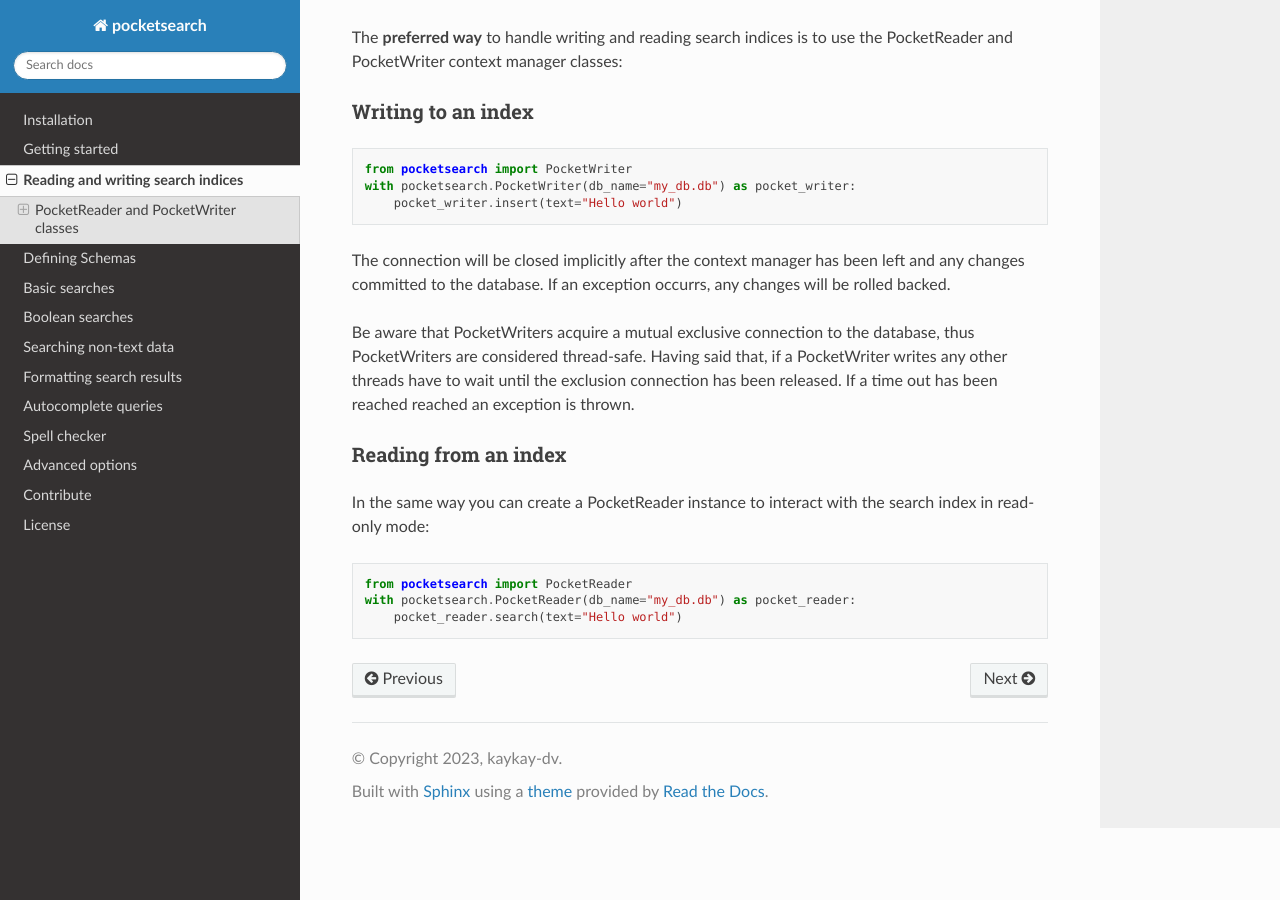
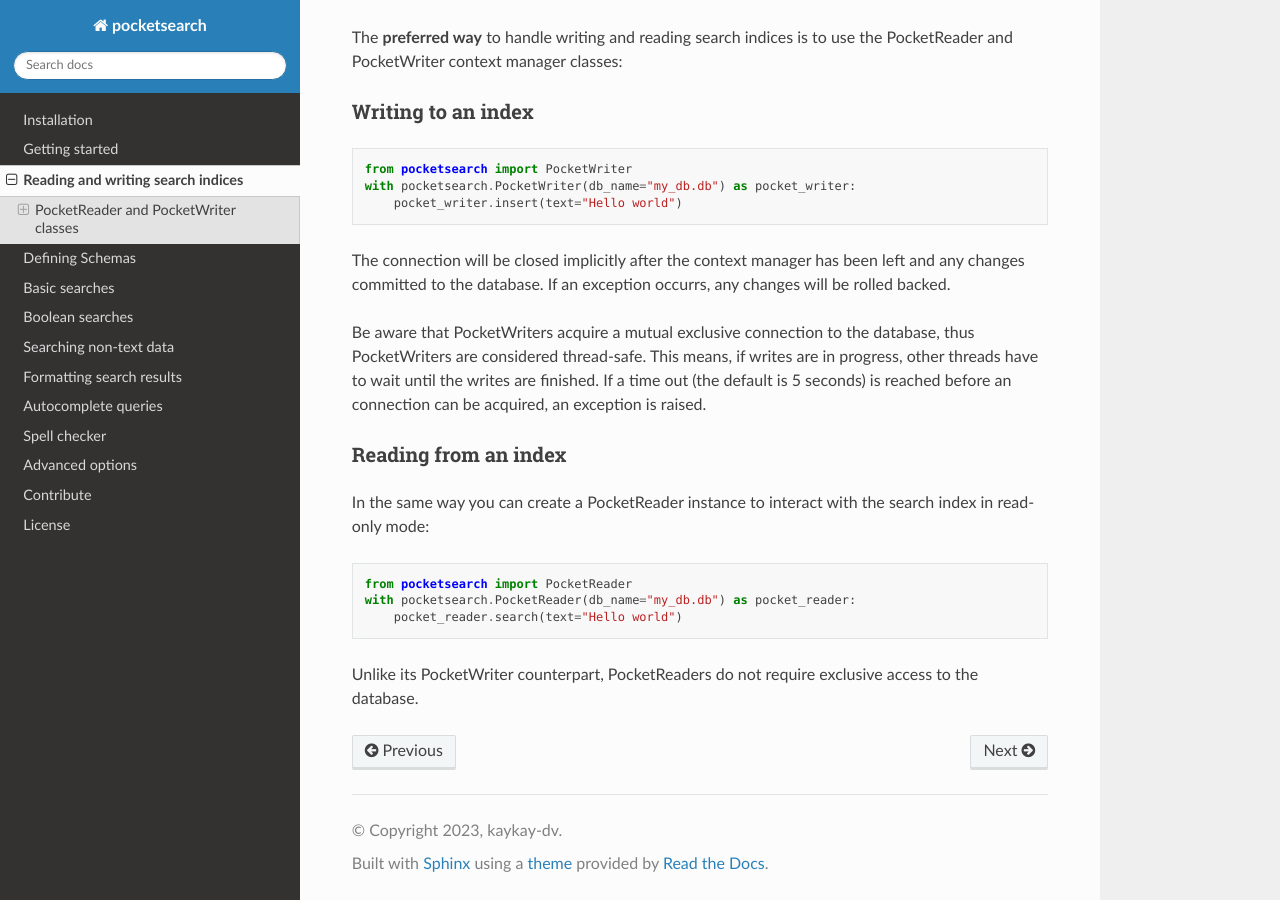
Before and after one commit to kaykay-dv/pocketsearch, a Sphinx documentation site: the page built from docs/persistent_databases.md, in a window 1280 px wide and 900 px high, scrolled down 836 px. Built offline with Sphinx 7.4.7 and the Read the Docs theme 2.0.0, drawn with Linux system fonts in a browser that asks for light colours.

Commit message:
Updated documentation

````diff
--- a/docs/persistent_databases.md
+++ b/docs/persistent_databases.md
@@ -52,8 +52,8 @@
 If an exception occurrs, any changes will be rolled backed.
 
 Be aware that PocketWriters acquire a mutual exclusive connection to the database, thus PocketWriters are considered thread-safe.
-Having said that, if a PocketWriter writes any other threads have to wait until the exclusion connection has been released. If a
-time out has been reached reached an exception is thrown.
+This means, if writes are in progress, other threads have to wait until the writes are finished. If a time out (the default is 5 seconds)
+is reached before an connection can be acquired, an exception is raised.
 
 ### Reading from an index
 
@@ -65,3 +65,5 @@
 with pocketsearch.PocketReader(db_name="my_db.db") as pocket_reader:
     pocket_reader.search(text="Hello world")
 ```
+
+Unlike its PocketWriter counterpart, PocketReaders do not require exclusive access to the database.
````
Also changed, not shown: docs/schemas.md (+0 -2 lines).
